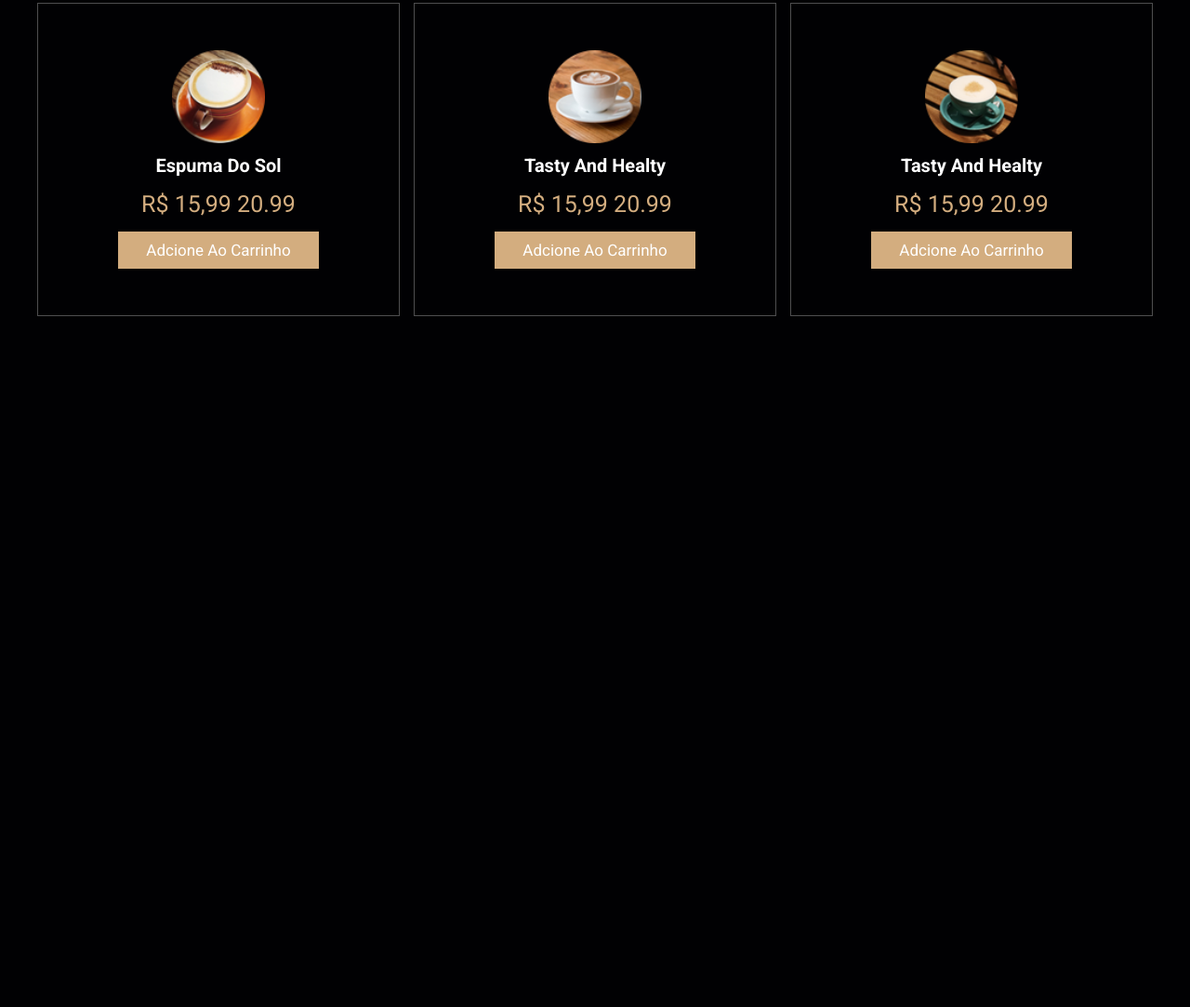
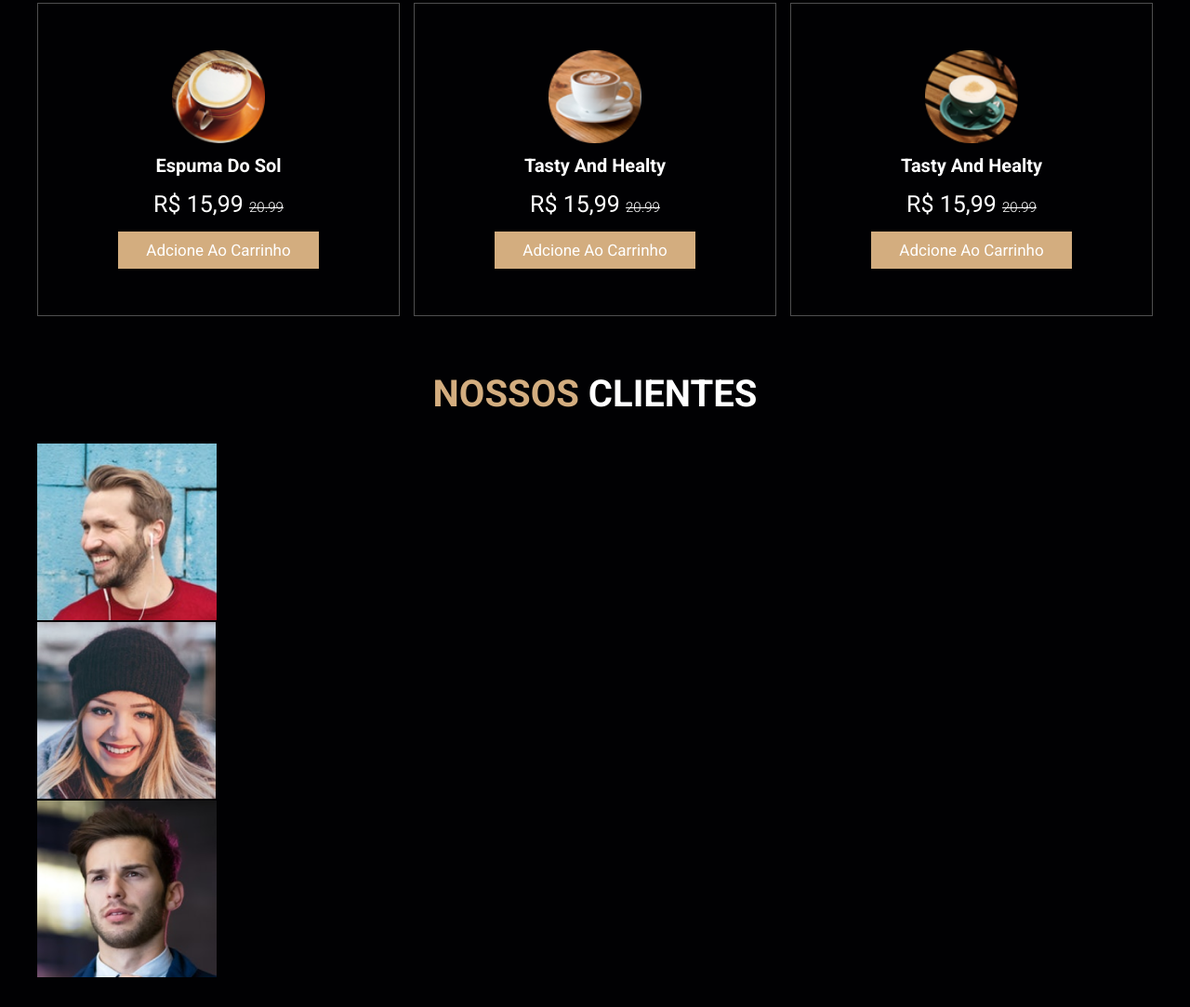
Before and after one commit to Mikael-Lima/SiteCafe, a plain HTML site: page index.html in a window 1280 px wide. Shown: the part 1957-3040 px from the top of the page at 93% size. Before the commit the page ends 2327 px from the top, so only its background shows below. Drawn offline with Linux system fonts and the light colour scheme.

Commit message:
update:  termino em alguns pontos e acrecentando os Clientes.

```diff
--- a/index.html
+++ b/index.html
@@ -104,7 +104,20 @@
                     <div class="price">R$ 15,99 <span>20.99</span></div>
                     <a href="#" class="btn">adcione ao Carrinho</a>
                 </div>
-
+        </div>
+    </section>
+    <section class="review" id="reviw">
+        <div class="review-container">
+            <h2 class="title">Nossos <span>Clientes</span></h2>
+            <div class="box">
+                <img src="Img/pic-1.png" alt="review">
+            </div>
+            <div class="box">
+                <img src="Img/pic-2.png" alt="review">
+            </div>
+            <div class="box">
+                <img src="Img/pic-3.png" alt="review">
+            </div>
         </div>
     </section>
 </body>
--- a/style.css
+++ b/style.css
@@ -178,6 +178,7 @@ section{
     text-align: center;
     border: var(--border);
     padding: 5rem;
+    cursor: pointer;
 }
 
 .menu .box-container .box img{
@@ -190,7 +191,23 @@ section{
 }
 
 .menu .box-container .box .price{
-    color: var(--main-color);
+    color: var(--white);
     font-size: 2.5rem;
     padding: 0.5rem 0;
 }
+
+.menu .box-container .box .price span{
+    font-size: 1.5rem;
+    text-decoration: line-through;
+    font-weight: lighter;
+}
+
+.menu .box-container .box:hover{
+    background-color: var(--white);
+}
+
+/* >* signific que todos os filhos  dentro do elemento selecionado irão receber as propriedades definidas*/
+.menu .box-container .box:hover>*{
+    color: var(--black);
+
+}
```
